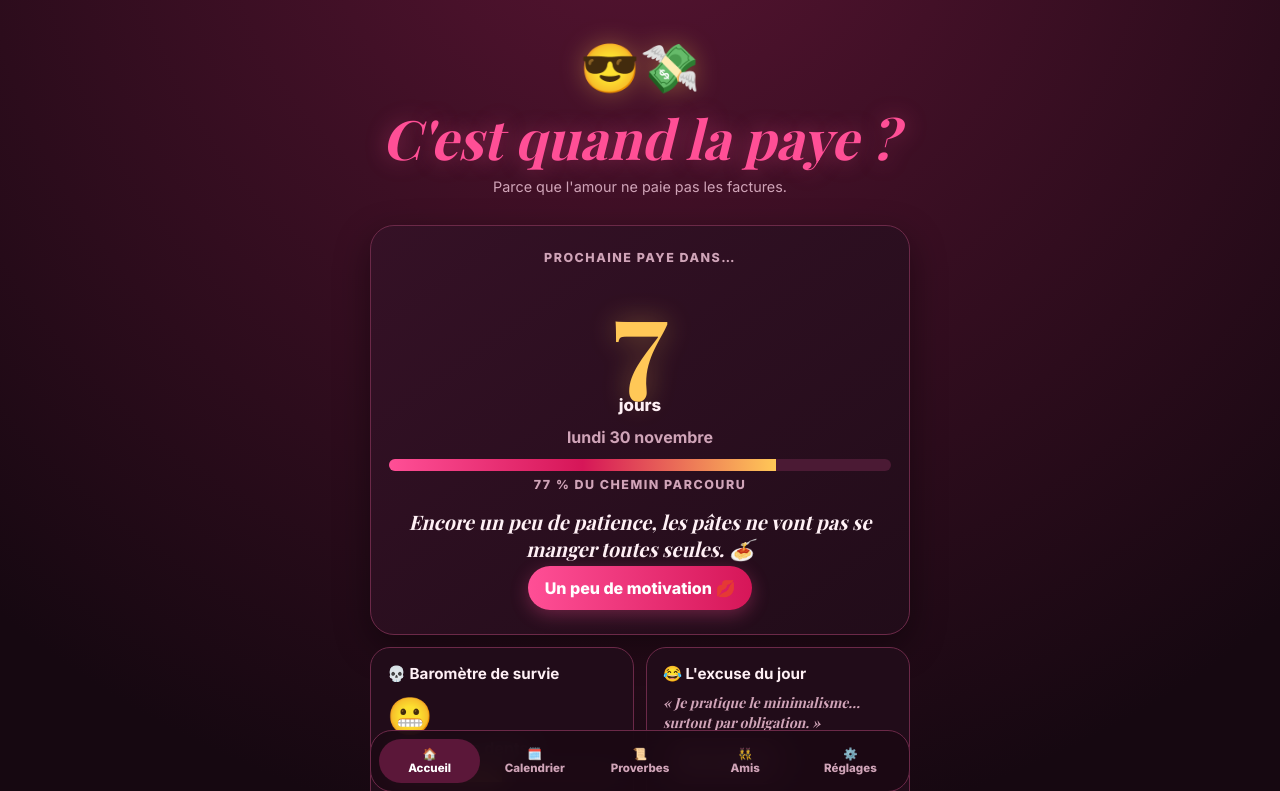
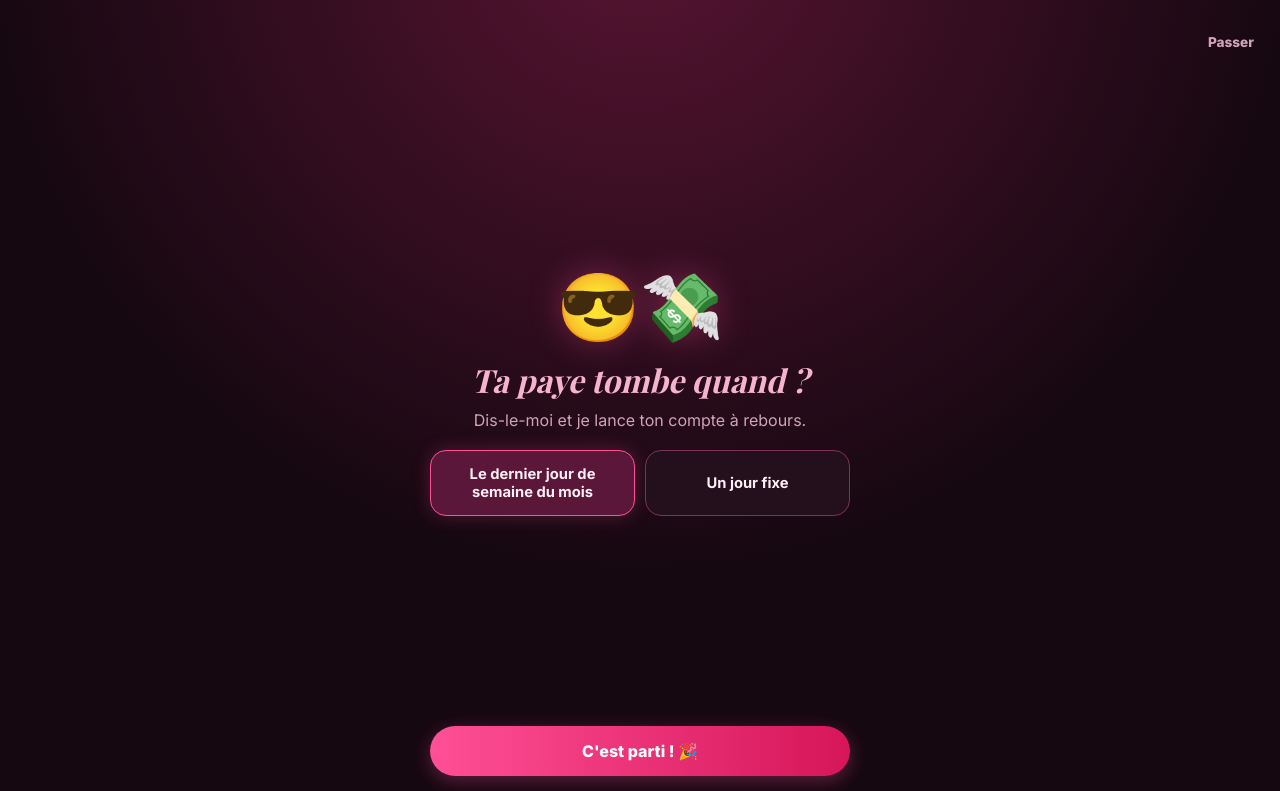
Before and after one commit to benoit-1/cest-quand-la-paye, a plain HTML site: page index.html in a window 1280 px wide. Shown: the top 791 px of the page. Drawn offline with nearby package versions, Linux system fonts and the light colour scheme; a web font is replaced by a local one.

Commit message:
Add files via upload

```diff
--- a/index.html
+++ b/index.html
@@ -44,9 +44,64 @@ input,select{width:100%;padding:11px 12px;border-radius:12px;border:1px solid #7
 .foot{text-align:center;color:#93677b;font-size:.72rem;margin:18px 8px}
 .hidden{display:none!important}
 @media(max-width:390px){.grid{grid-template-columns:1fr}.card{padding:17px}.nav button{font-size:.65rem}}
+/* Étalonnage */
+h1{color:#f6b3cc;text-shadow:0 0 18px #f6b3cc33}
+.section-title{color:#ffe6ef}
+.result,.quote-no{color:#ff8fb8}
+.card{border:1px solid #8c3d63;box-shadow:0 0 0 1px #ff4f9612,0 0 28px #ff4f9622,0 14px 36px #000a}
+.tile{border:1px solid #7a3456;box-shadow:0 0 18px #ff4f9618;background:#24101c}
+.fill,.gauge span{background:linear-gradient(90deg,#ff4f96,#d61658)}
+.big{text-shadow:0 0 36px #ffc85788,0 0 4px #ffc85755}
+.eyebrow{color:#c98aa6}
+input[type=range]{accent-color:#ff4f96}
+/* Onboarding */
+.ob{position:fixed;inset:0;z-index:50;background:radial-gradient(circle at 50% -10%,#581432 0,#160811 60%);display:flex;flex-direction:column;padding:28px 22px calc(24px + env(safe-area-inset-bottom))}
+.ob.hidden{display:none}
+.ob-skip{align-self:flex-end;background:none;color:var(--muted);font-size:.85rem;padding:6px 4px}
+.ob-slides{flex:1;display:flex;align-items:center;justify-content:center;text-align:center}
+.ob-slide{display:none;max-width:420px;width:100%;animation:obIn .45s ease}
+.ob-slide.active{display:block}
+@keyframes obIn{from{opacity:0;transform:translateY(14px)}to{opacity:1;transform:none}}
+.ob-emoji{font-size:4.2rem;filter:drop-shadow(0 0 16px #ff4f9655)}
+.ob h2{font:italic 700 2rem/1.15 "Playfair Display",serif;color:#f6b3cc;margin:14px 0 10px}
+.ob p{color:var(--muted);line-height:1.5;margin:0 0 6px}
+.ob-gold{color:var(--gold);font:700 4.5rem/1 "Playfair Display",serif;text-shadow:0 0 30px #ffc85788;margin:10px 0}
+.ob-choices{display:grid;grid-template-columns:1fr 1fr;gap:10px;margin-top:18px}
+.ob-choice{background:#24101c;border:1px solid #7a3456;color:var(--txt);border-radius:16px;padding:14px 8px;font-weight:700;font-size:.92rem}
+.ob-choice.sel{background:#5b1739;border-color:#ff4f96;box-shadow:0 0 18px #ff4f9640}
+.ob-form{text-align:left;margin-top:14px}
+.ob-tip{background:#24101c;border:1px solid #7a3456;border-radius:16px;padding:14px;text-align:left;margin-top:12px;font-size:.92rem}
+.ob-tip b{color:#ffe6ef}
+.ob-bottom{display:flex;flex-direction:column;align-items:center;gap:16px}
+.ob-dots{display:flex;gap:8px}.ob-dots span{width:8px;height:8px;border-radius:9px;background:#5b2a42;transition:.3s}.ob-dots span.on{width:24px;background:#ff4f96}
+.ob-next{width:100%;max-width:420px;padding:15px}
+.replay{background:none;color:var(--muted);text-decoration:underline;font-size:.85rem;margin-top:12px;padding:6px}
 </style>
 </head>
 <body>
+<div class="ob hidden" id="ob" role="dialog" aria-label="Bienvenue">
+  <button class="ob-skip" id="obSkip">Passer</button>
+  <div class="ob-slides">
+    <div class="ob-slide active">
+      <div class="ob-emoji">😎💸</div>
+      <h2>Ta paye tombe quand ?</h2>
+      <p>Dis-le-moi et je lance ton compte à rebours.</p>
+      <div class="ob-choices" id="obModes">
+        <button class="ob-choice" data-v="last">Le dernier jour de semaine du mois</button>
+        <button class="ob-choice" data-v="fixed">Un jour fixe</button>
+      </div>
+      <div class="ob-form hidden" id="obFixed">
+        <label for="obDay">Quel jour du mois ?</label>
+        <input type="number" id="obDay" min="1" max="31" value="28">
+        <label for="obShift">Si ça tombe un week-end</label>
+        <select id="obShift"><option value="before">Le vendredi d'avant</option><option value="after">Le lundi d'après</option></select>
+      </div>
+    </div>
+  </div>
+  <div class="ob-bottom">
+    <button class="primary ob-next" id="obNext">C'est parti ! 🎉</button>
+  </div>
+</div>
 <main>
 <header>
   <div class="mascot">😎💸</div>
@@ -141,6 +196,7 @@ input,select{width:100%;padding:11px 12px;border-radius:12px;border:1px solid #7
     </div>
     <button class="primary" id="saveSettings" style="margin-top:18px">Enregistrer mes réglages</button>
     <p class="tagline" id="saved"></p>
+    <button class="replay" id="replayOb">Changer ma date de paye</button>
   </div>
 </section>
 
@@ -179,6 +235,20 @@ $('mode').onchange=()=>{$('fixedBox').classList.toggle('hidden',$('mode').value!
 $('saveSettings').onclick=()=>{cfg={profile:$('profile').value,mode:$('mode').value,day:+$('day').value||28,shift:$('shift').value};save();render();$('saved').textContent='Réglages enregistrés 💖'};
 $('share').onclick=async()=>{let text=`${$('days').textContent} ${$('unit').textContent} avant ma prochaine paye ! Et toi, tu tiens le coup ? 💸`;try{if(navigator.share)await navigator.share({title:"C'est quand la paye ?",text});else if(navigator.clipboard){await navigator.clipboard.writeText(text);$('shareStatus').textContent='Message copié ! Tu peux le partager. 💖'}else $('shareStatus').textContent=text}catch(e){}};
 sync();render();newExcuse();
+// Onboarding (1 écran)
+(function(){
+  const ob=$('ob');
+  function pick(v){$('obModes').querySelectorAll('.ob-choice').forEach(b=>b.classList.toggle('sel',b.dataset.v===v))}
+  function open(){pick(cfg.mode);$('obDay').value=cfg.day;$('obShift').value=cfg.shift;$('obFixed').classList.toggle('hidden',cfg.mode!=='fixed');ob.classList.remove('hidden')}
+  function finish(){cfg.day=+$('obDay').value||28;cfg.shift=$('obShift').value;save();sync();render();ob.classList.add('hidden');try{localStorage.setItem('paye-onboarded','1')}catch(e){}}
+  $('obModes').onclick=e=>{const b=e.target.closest('.ob-choice');if(b){cfg.mode=b.dataset.v;pick(cfg.mode);$('obFixed').classList.toggle('hidden',cfg.mode!=='fixed')}};
+  $('obNext').onclick=()=>{finish();$('celebrate').click()};
+  $('obSkip').onclick=finish;
+  $('replayOb').onclick=open;
+  let seen=null;try{seen=localStorage.getItem('paye-onboarded')}catch(e){}
+  if(!seen) open();
+})();
+
 if('serviceWorker' in navigator)navigator.serviceWorker.register('sw.js').catch(()=>{});
 </script>
 </body></html>
```
